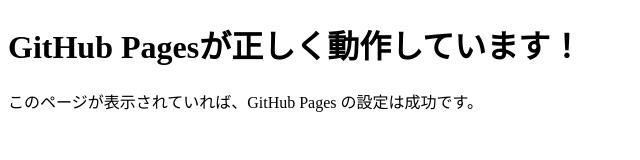
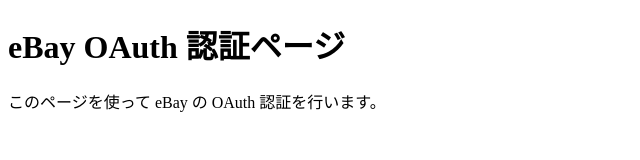
Before and after one commit to wadadawa55/ebay-auth-page, a plain HTML site: page index.html in a window 1280 px wide. Shown: the whole page, without its empty margins (0-640 px from the left). Drawn offline with Linux system fonts and the light colour scheme.

Commit message:
Add files via upload

```diff
--- a/index.html
+++ b/index.html
@@ -3,10 +3,10 @@
 <head>
     <meta charset="UTF-8">
     <meta name="viewport" content="width=device-width, initial-scale=1.0">
-    <title>eBay Auth Page</title>
+    <title>eBay OAuth 認証ページ</title>
 </head>
 <body>
-    <h1>GitHub Pagesが正しく動作しています！</h1>
-    <p>このページが表示されていれば、GitHub Pages の設定は成功です。</p>
+    <h1>eBay OAuth 認証ページ</h1>
+    <p>このページを使って eBay の OAuth 認証を行います。</p>
 </body>
 </html>
```
